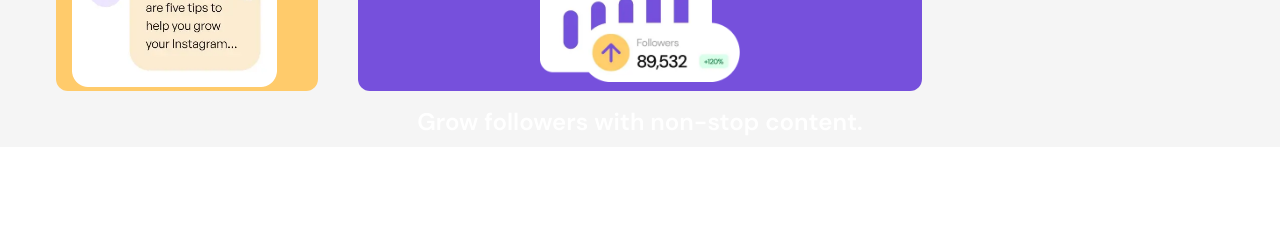
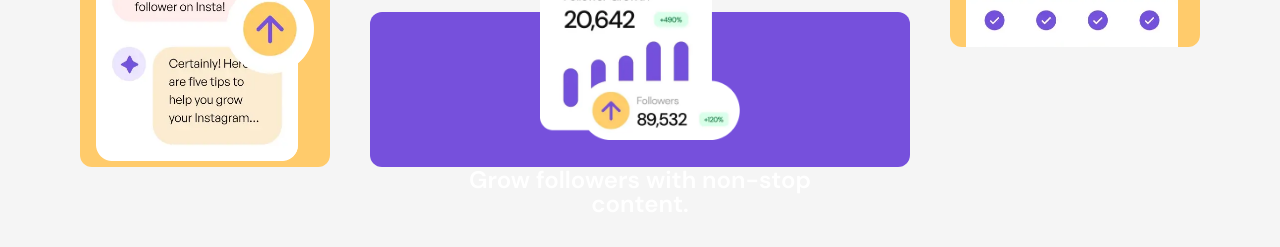
Before and after one commit to malxcdev/bento-grid-main, a website built with Vite: page index.html in a window 1280 px wide. Shown: the part 653-900 px from the top of the page. Before the commit the page ends 800 px from the top, so only its background shows below. Built offline with nearby package versions, Linux system fonts and the light colour scheme.

Commit message:
Ajuste de Alto

```diff
--- a/index.html
+++ b/index.html
@@ -19,7 +19,7 @@
 </head>
 
 <body>
-  <main class="font-DM p-5 bg-[#f5f5f5] flex flex-col gap-10 md:grid md:grid-cols-4 md:grid-rows-4 md:h-screen md:p-14">
+  <main class="font-DM p-5 bg-[#f5f5f5] flex flex-col gap-10 md:grid md:grid-cols-4 md:grid-rows-4 md:h-[900px] md:p-20">
     <!--
     Social Media 10x Faster with AI
     -->
```
